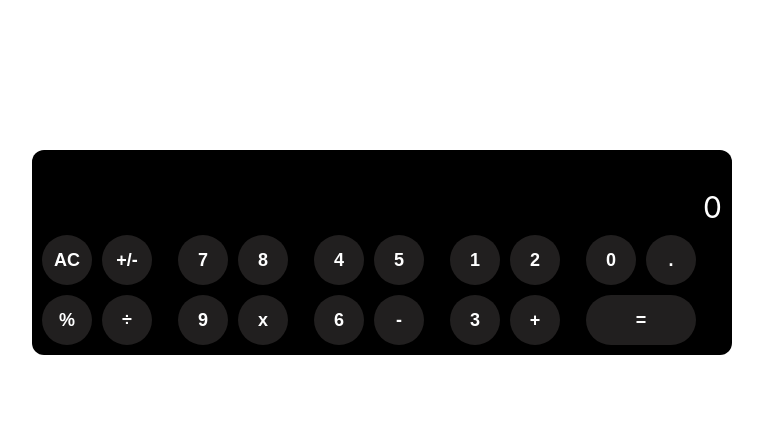
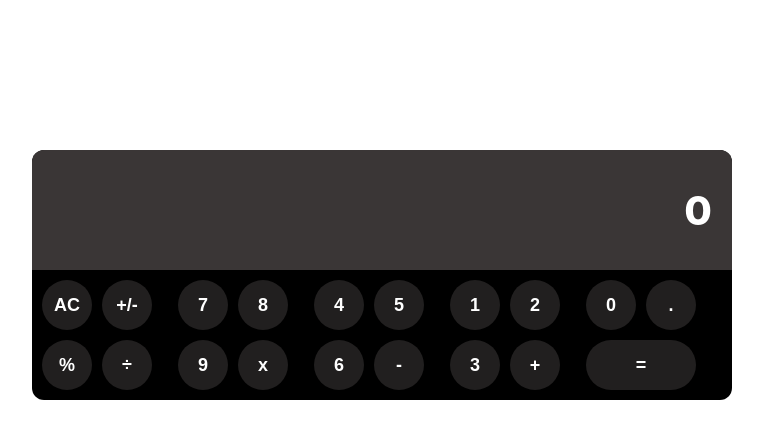
Before and after one commit to Div685/React-Calculator-app, a React (Create React App) app: page / in a window 1280 px wide. Shown: the top 438 px of the page, without its empty margins (258-1021 px from the left). Built offline with nearby package versions, Linux system fonts and the light colour scheme.

Commit message:
update style for Dispaly component

```diff
--- a/src/style/Display.css
+++ b/src/style/Display.css
@@ -1,8 +1,12 @@
 .display {
-  height: 75px;
-  font-size: 30px;
   display: flex;
+  background: #3a3636;
+  height: 100px;
+  color: #fff;
+  font-weight: 800;
+  padding: 10px;
+  font-size: 40px;
   justify-content: flex-end;
-  align-items: flex-end;
-  word-break: break-word;
+  align-items: center;
+  border-radius: 12px 12px 0 0;
 }
```
